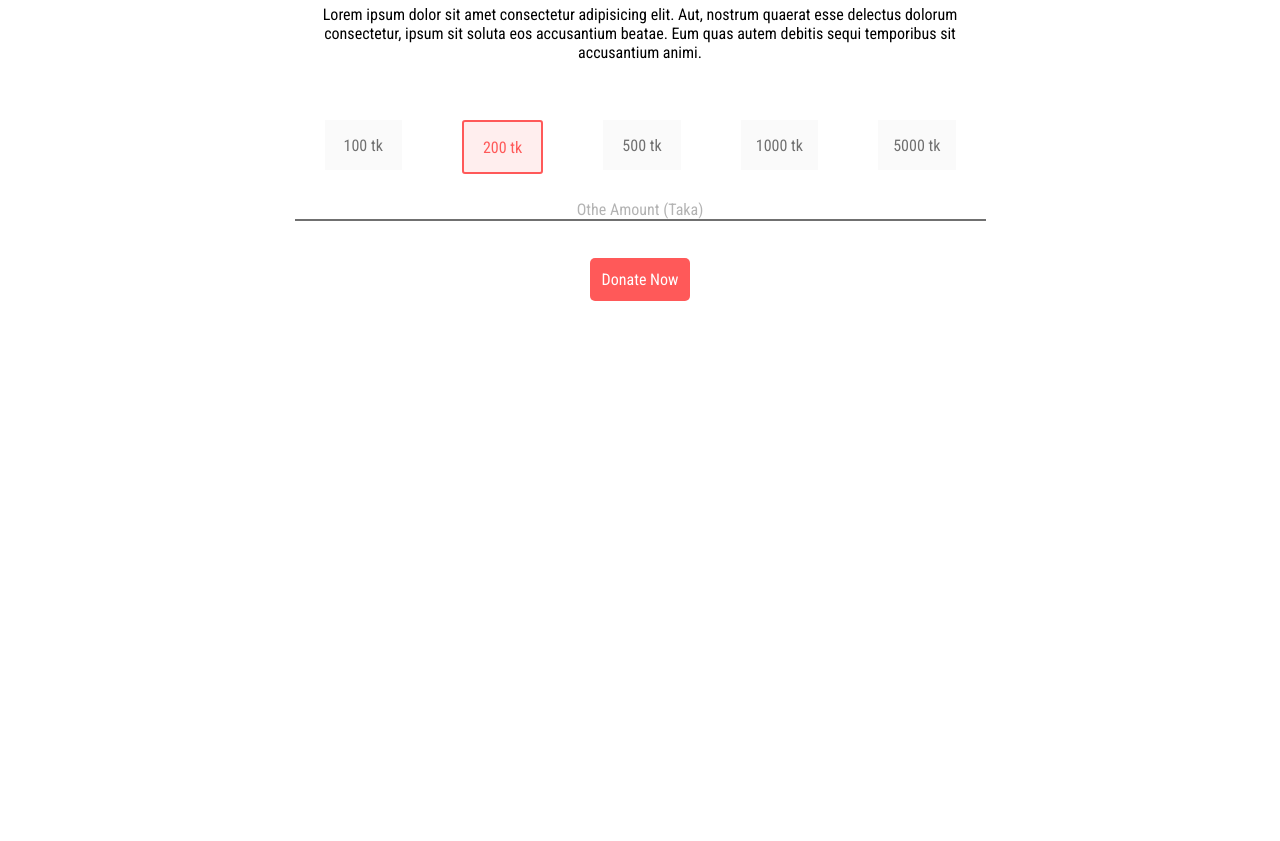
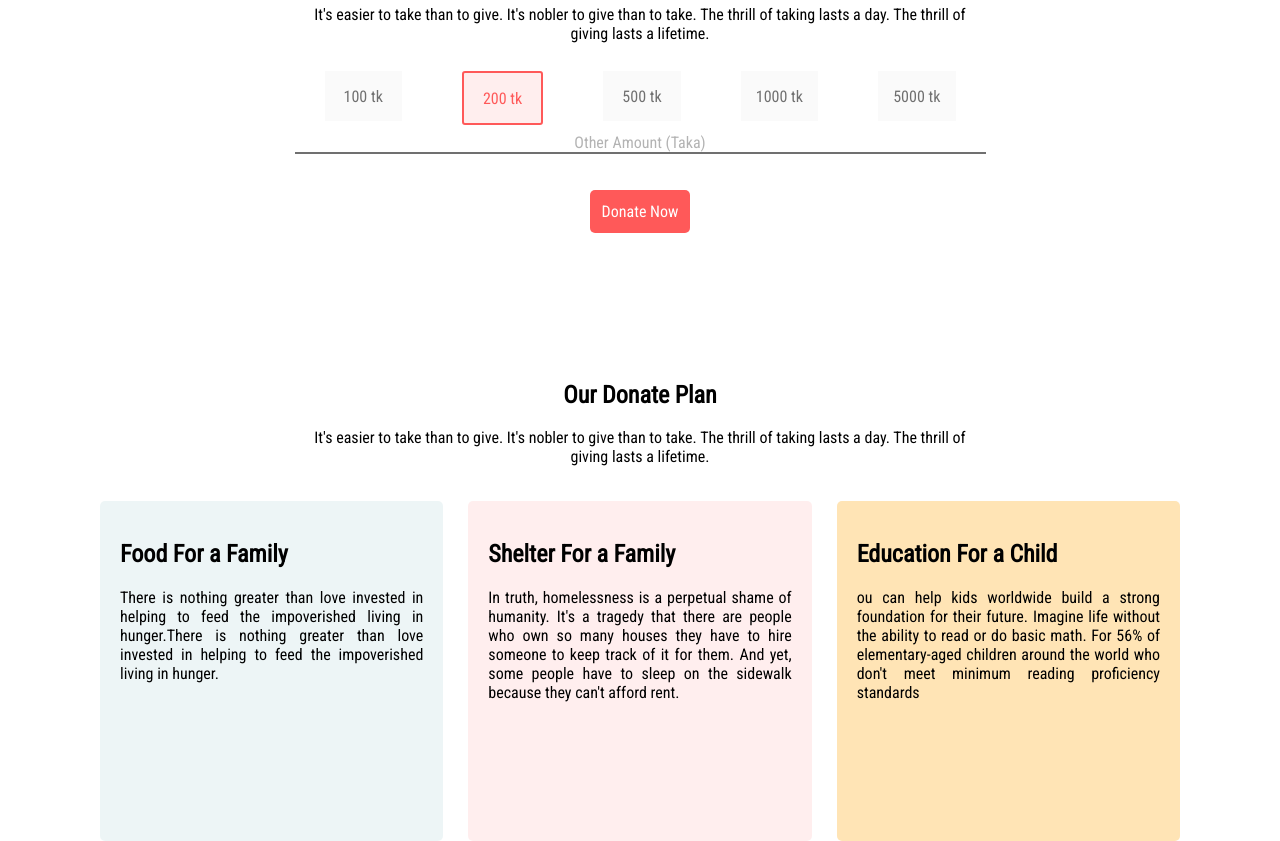
Before and after one commit to Asif2125/P_1-Donate-Now, a plain HTML site: page index.html in a window 1280 px wide. Shown: the part 676-1517 px from the top of the page. Before the commit the page ends 977 px from the top, so only its background shows below. Drawn offline with Linux system fonts and the light colour scheme.

Commit message:
donation plan added success

```diff
--- a/index.html
+++ b/index.html
@@ -19,13 +19,14 @@
         </div>
     </section>
 
-    <section class="donat-today">
-        <h1>Donate Today</h1>
-        <p>Lorem ipsum dolor sit amet consectetur adipisicing elit. Aut, nostrum quaerat esse delectus dolorum
-            consectetur, ipsum sit soluta eos accusantium beatae. Eum quas autem debitis sequi temporibus sit
-            accusantium animi.</p>
+    <section>
+        <div class="donat-today">
+            <h1>Donate Today</h1>
+            <p>It's easier to take than to give. It's nobler to give than to take. The thrill of taking lasts a day. The
+                thrill of giving lasts a lifetime.</p>
+        </div>
 
-        <div class="donation-box">
+        <div class="donation-box donat-today">
             <div class="donate-amount">
                 <p>100 tk</p>
             </div>
@@ -43,12 +44,41 @@
             </div>
         </div>
 
-        <div class="other-amount">
-            <p>Othe Amount (Taka)</p>
+        <div class="other-amount donat-today">
+            <p>Other Amount (Taka)</p>
+            <a href="">Donate Now</a>
         </div>
-        <a href="">Donate Now</a>
+
     </section>
 
+    <section>
+        <div class="donation-plan">
+            <h1>Our Donate Plan</h1>
+            <p>It's easier to take than to give. It's nobler to give than to take. The thrill of taking lasts a day. The
+                thrill of giving lasts a lifetime.</p>
+        </div>
+
+        <div class="for-family">
+            <div class="food-for-family">
+                <h2>Food For a Family</h2>
+                <p>There is nothing greater than love invested in helping to feed the impoverished living in
+                    hunger.There is nothing greater than love invested in helping to feed the impoverished living in
+                    hunger.</p>
+            </div>
+            <div class="shelter-for-family">
+                <h2>Shelter For a Family</h2>
+                <p>In truth, homelessness is a perpetual shame of humanity. It's a tragedy that there are people who own
+                    so many houses they have to hire someone to keep track of it for them. And yet, some people have to
+                    sleep on the sidewalk because they can't afford rent.</p>
+            </div>
+            <div class="education-for-child">
+                <h2>Education For a Child</h2>
+                <p>ou can help kids worldwide build a strong foundation for their future. Imagine life without the
+                    ability to read or do basic math. For 56% of elementary-aged children around the world who don't
+                    meet minimum reading proficiency standards</p>
+            </div>
+        </div>
+    </section>
 </body>
 
 </html>
--- a/style.css
+++ b/style.css
@@ -71,4 +71,48 @@ a {
 /*donation-plan */
 .donation-plan {
     margin: auto;
+    text-align: center;
+    width: 691px;
+    height: 56px;
+    margin-top: 15%;
+    margin-bottom: 5%;
 }
+
+.for-family {
+    display: flex;
+
+}
+
+.for-family p {
+
+    text-align: justify;
+}
+
+.food-for-family {
+    background-color: #4F9DA61A;
+    margin-right: 25px;
+    margin-left: 100px;
+    padding: 20px;
+    border-radius: 5px;
+    height: 300px;
+    width: 360px;
+}
+
+.shelter-for-family {
+    background-color: #FF59591A;
+    margin-right: 25px;
+    padding: 20px;
+    border-radius: 5px;
+    height: 300px;
+    width: 360px;
+}
+
+.education-for-child {
+    background-color: moccasin;
+    margin-right: 100px;
+    padding: 20px;
+    border-radius: 5px;
+    height: 300px;
+    width: 360px;
+
+}
```
